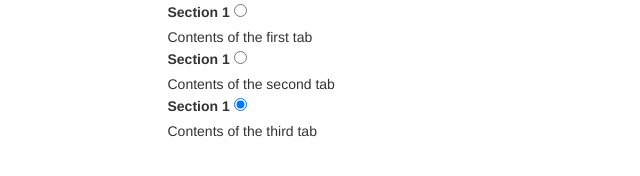
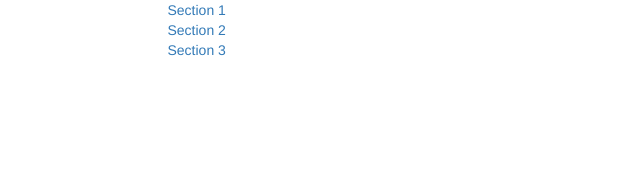
Before and after one commit to eltonc8/ui-accordion, a plain HTML site: page index.html in a window 1280 px wide. Shown: the whole page, without its empty margins (0-640 px from the left). Drawn offline with nearby package versions, Linux system fonts and the light colour scheme.

Commit message:
add base html/css behaviors

```diff
--- /dev/null
+++ b/css/index.css
@@ -0,0 +1,9 @@
+.accordion-content {
+  height: 0;
+  overflow-y: hidden;
+  transition: height 350ms;
+}
+
+.accordion-header.open + .accordion-content {
+  height: auto;
+}
--- a/index.html
+++ b/index.html
@@ -5,30 +5,28 @@
     <title>Accordion</title>
 
     <link rel="stylesheet" href="https://maxcdn.bootstrapcdn.com/bootstrap/3.3.5/css/bootstrap.min.css">
+    <link rel="stylesheet" href="css/index.css">
   </head>
   <body>
     <div class="container">
       <div class="row">
         <div class="col-xs-10 col-xs-offset-1">
           <div class="accordion-row">
-            <label class="accordion-header" for="tab1" id="label1">Section 1</label>
-            <input type="radio" checked name="tabs" id="tab1">
-            <div id="tab-content1" class="tab-content about">
-              Contents of the first tab
+            <a class="accordion-header" href="#">Section 1</a>
+            <div class="accordion-content">
+              Contents of the first accordion
             </div>
           </div> <!-- acoordion row -->
           <div class="accordion-row">
-            <label class="accordion-header" for="tab1" id="label2">Section 1</label>
-            <input type="radio" checked name="tabs" id="tab2">
-            <div id="tab-content2" class="tab-content about">
-              Contents of the second tab
+            <a class="accordion-header" href="#">Section 2</a>
+            <div class="accordion-content">
+              Contents of the second accordion
             </div>
           </div> <!-- acoordion row -->
           <div class="accordion-row">
-            <label class="accordion-header" for="tab1" id="label3">Section 1</label>
-            <input type="radio" checked name="tabs" id="tab3">
-            <div id="tab-content3" class="tab-content about">
-              Contents of the third tab
+            <a class="accordion-header" href="#">Section 3</a>
+            <div class="accordion-content">
+              Contents of the third accordion
             </div>
           </div> <!-- acoordion row -->
         </div>
@@ -37,5 +35,6 @@
 
     <script src="https://ajax.googleapis.com/ajax/libs/jquery/1.11.3/jquery.min.js"></script>
     <script src="https://maxcdn.bootstrapcdn.com/bootstrap/3.3.5/js/bootstrap.min.js"></script>
+    <script src="js/index.js"></script>
   </body>
 </html>
```
Also changed, not shown: js/index.js (added).
